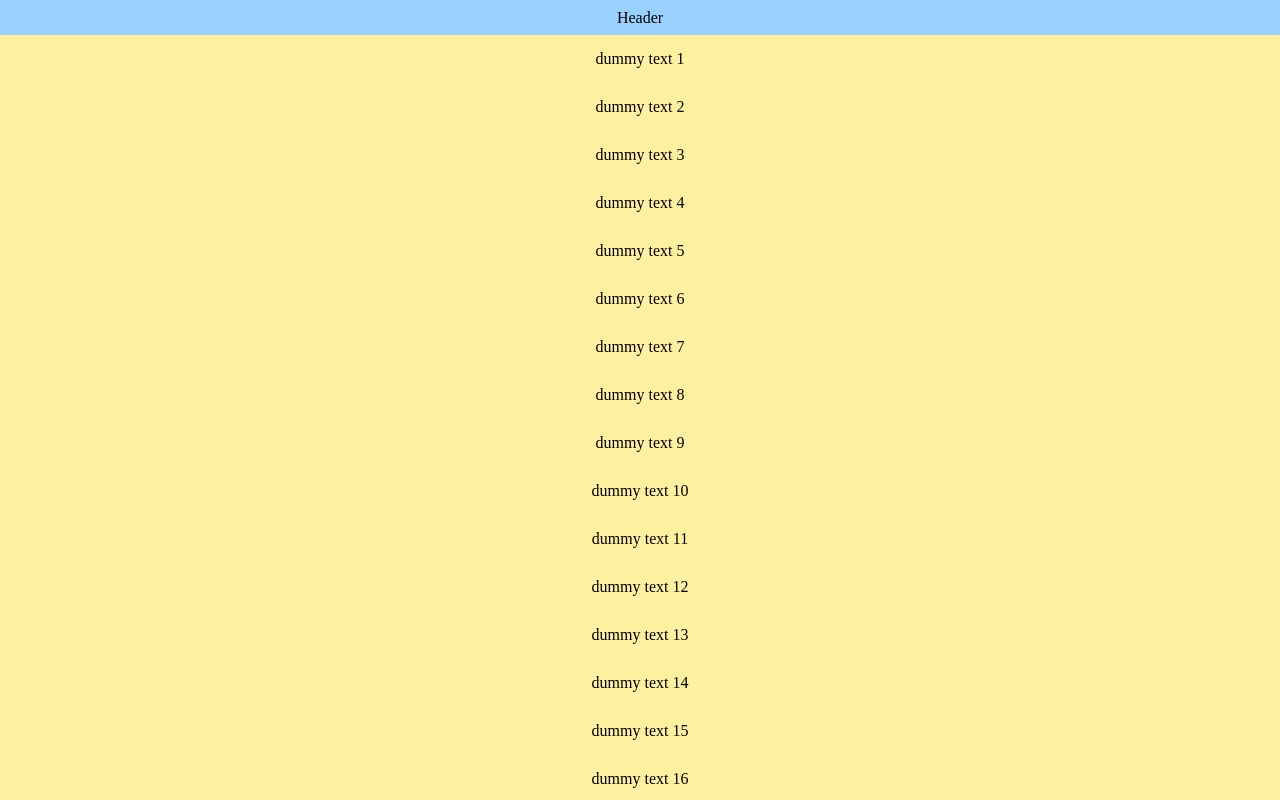
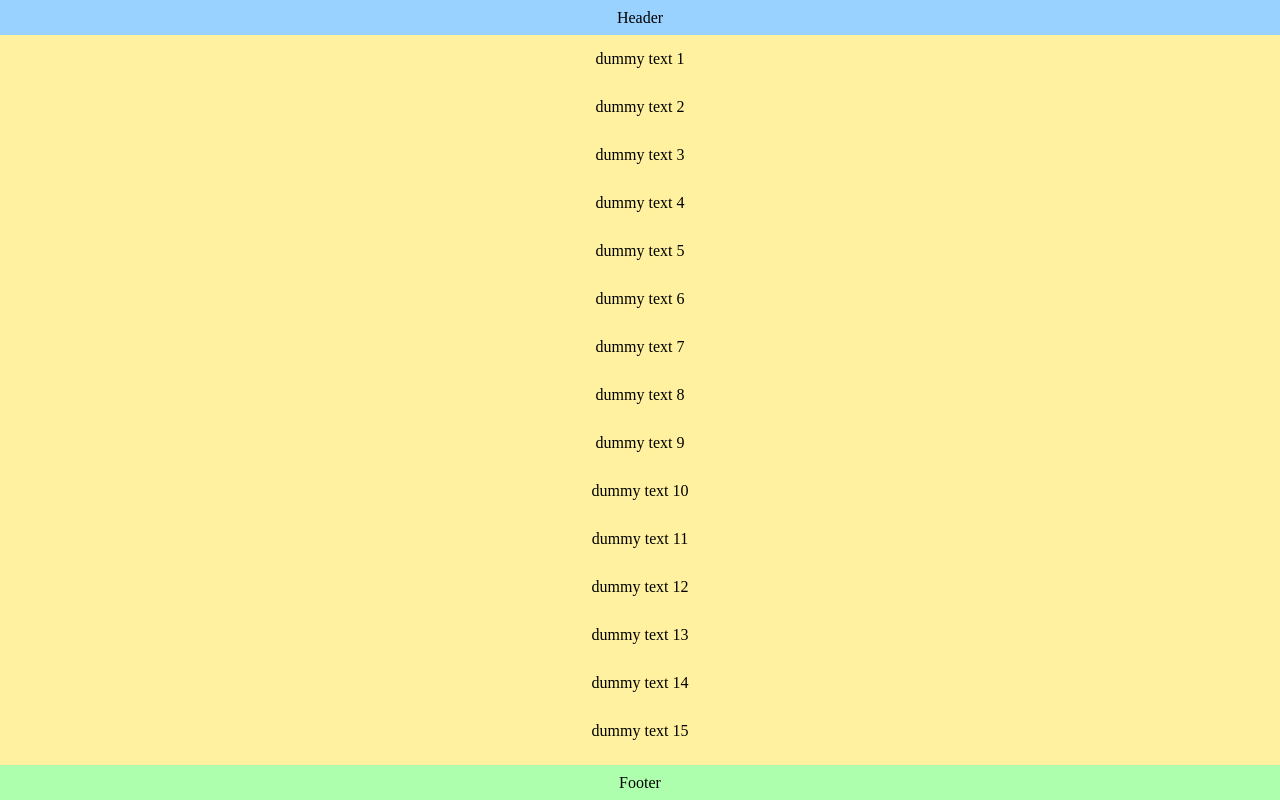
Before and after one commit to ReeveWorks/Prototype2-CommissionForm, a React (Vite) app in the folder ProtoForms/: page / in a window 1280 px wide. Shown: the top 800 px of the page. Built offline with nearby package versions, Linux system fonts and the light colour scheme.

Commit message:
v0.1 Main Page | Day 13

```diff
--- a/ProtoForms/src/components/footer/footer.css
+++ b/ProtoForms/src/components/footer/footer.css
@@ -7,4 +7,7 @@
     position: sticky;
     align-items: center;
     justify-content: center;
+
+    z-index: 1000;
+    bottom: 0;
 }
```
